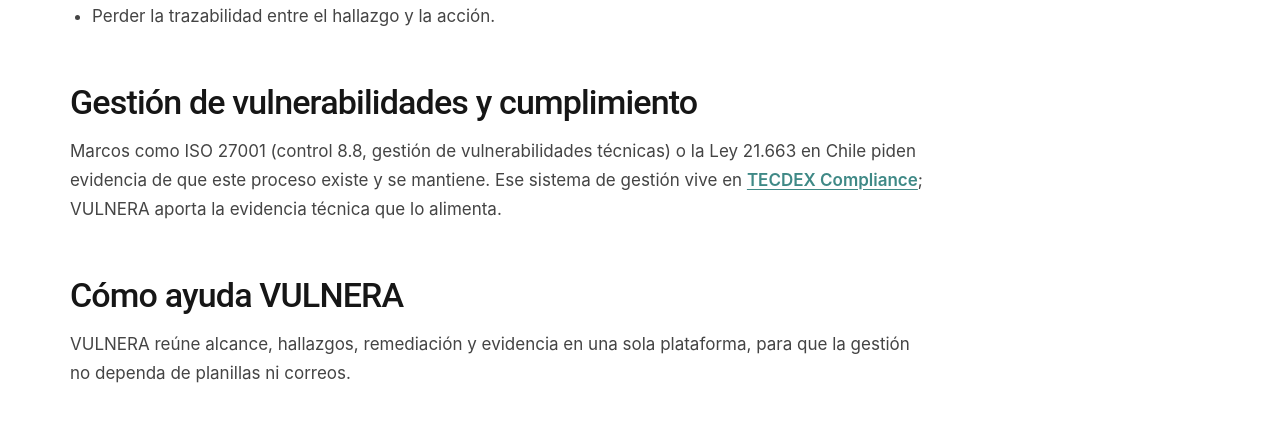
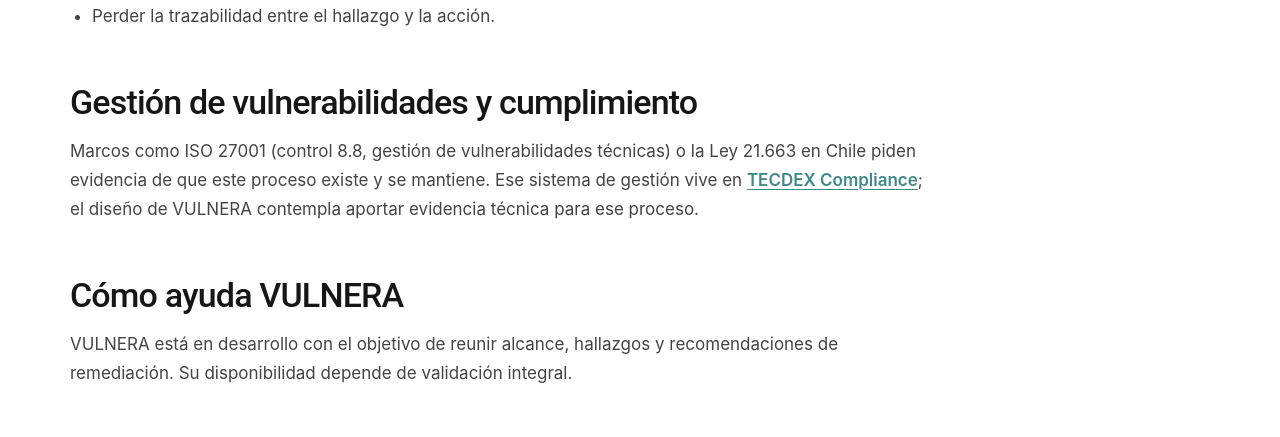
Before and after one commit to Tecdex-SpA/tcdx-threatwatch, a Next.js app: page /gestion-de-vulnerabilidades in a window 1280 px wide. Shown: the part 1980-2417 px from the top of the page. Built offline with nearby package versions, Linux system fonts and the light colour scheme; no server answers.

Commit message:
fix(f0): comunicar capacidades en desarrollo como previstas, no habilitadas

```diff
--- a/app/gestion-de-vulnerabilidades/page.tsx
+++ b/app/gestion-de-vulnerabilidades/page.tsx
@@ -92,13 +92,13 @@ export default function GestionPage() {
             21.663 en Chile piden evidencia de que este proceso existe y se mantiene. Ese sistema
             de gestión vive en{" "}
             <a href="https://isos.tecdex.net/" target="_blank" rel="noopener">TECDEX Compliance</a>;
-            VULNERA aporta la evidencia técnica que lo alimenta.
+            el diseño de VULNERA contempla aportar evidencia técnica para ese proceso.
           </p>
 
           <h2>Cómo ayuda VULNERA</h2>
           <p>
-            VULNERA reúne alcance, hallazgos, remediación y evidencia en una sola plataforma,
-            para que la gestión no dependa de planillas ni correos.
+            VULNERA está en desarrollo con el objetivo de reunir alcance, hallazgos y
+            recomendaciones de remediación. Su disponibilidad depende de validación integral.
           </p>
           </article>
         </div>
```
